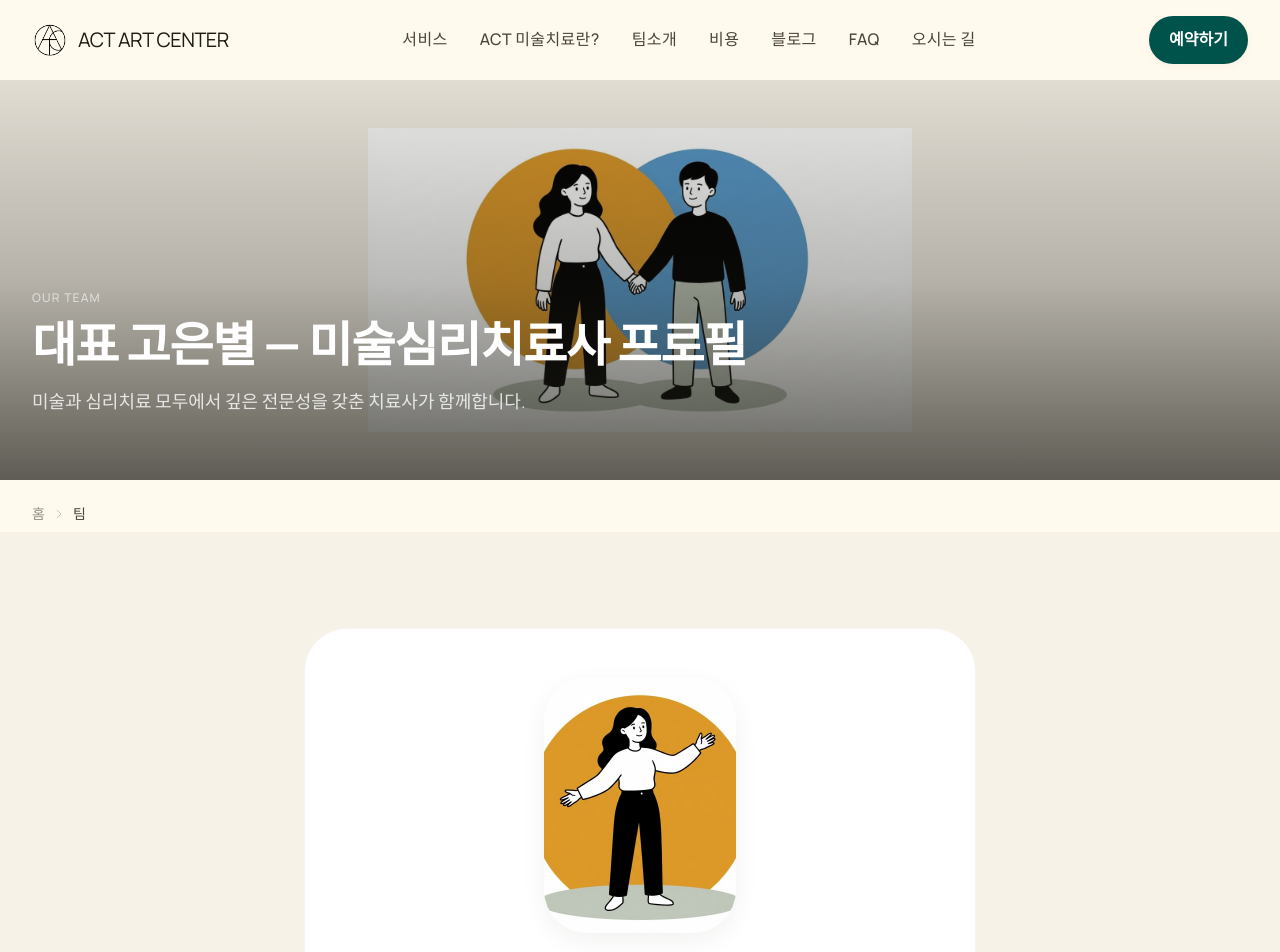
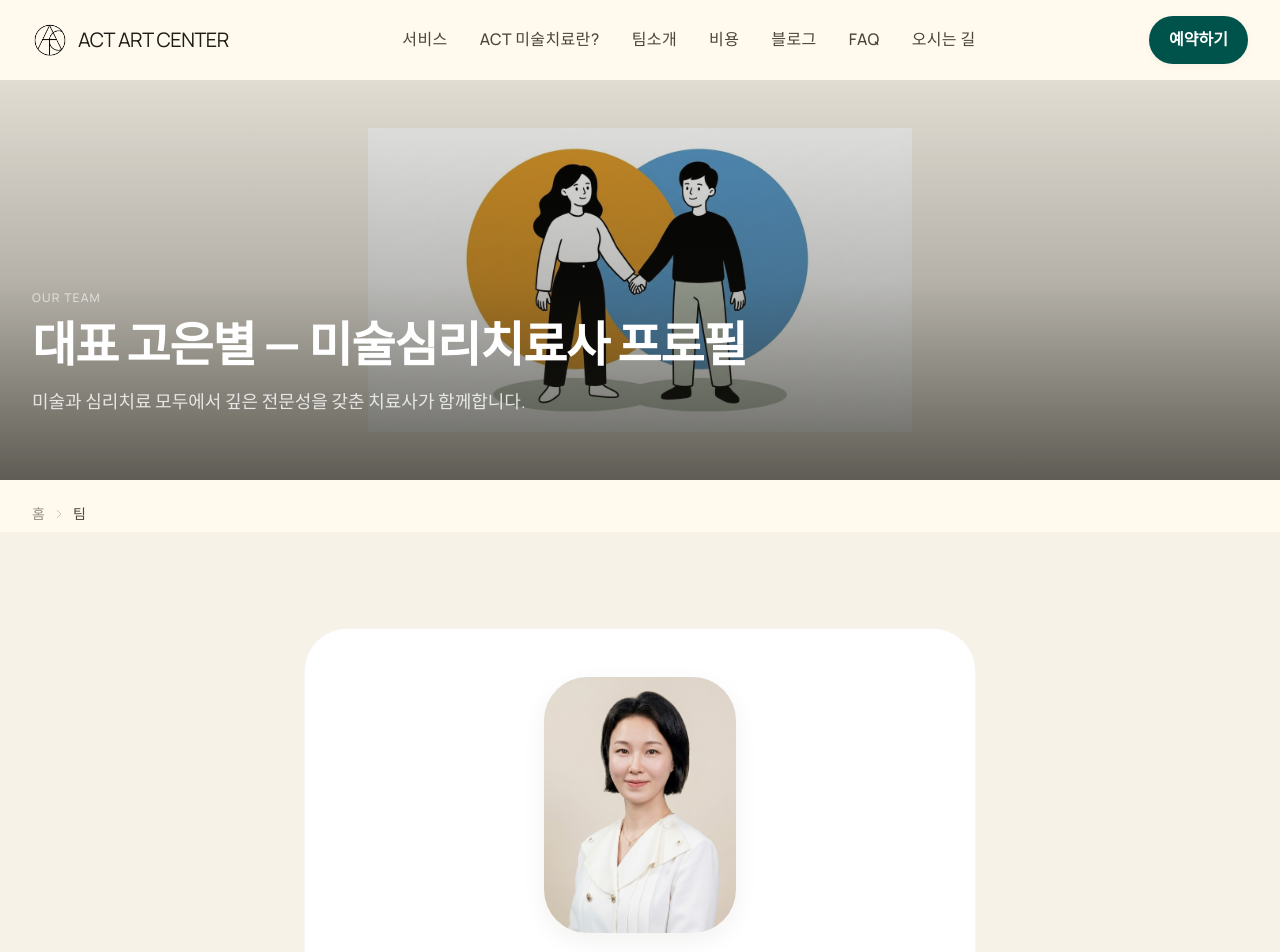
Before and after one commit to act-art-center/actartcenter.com, a Next.js app: page /team in a window 1280 px wide. Shown: the top 952 px of the page. Built offline with nearby package versions, Linux system fonts and the light colour scheme.

Commit message:
fix: restore representative profile photo

```diff
--- a/src/app/blog/[slug]/page.tsx
+++ b/src/app/blog/[slug]/page.tsx
@@ -204,7 +204,7 @@ export default async function BlogPostPage({ params }: Props) {
             {/* Author box */}
             <div className="mt-16 p-6 bg-primary-50 rounded-xl flex items-start gap-5">
               <div className="w-14 h-14 rounded-full overflow-hidden shrink-0">
-                <Image src="/characters/artty-welcome.png" alt="고은별" width={56} height={56} className="w-full h-full object-cover" />
+                <Image src="/images/team-eunbyeol.jpg" alt="고은별" width={56} height={56} className="w-full h-full object-cover" />
               </div>
               <div>
                 <p className="text-night font-semibold">
--- a/src/app/team/page.tsx
+++ b/src/app/team/page.tsx
@@ -66,7 +66,7 @@ const teamSchema = {
       jobTitle: "대표 / 미술심리치료사",
       description:
         "ACT ART CENTER 대표. 차의과학대학교 의학과 임상미술치료 박사과정, 석사. 홍익대학교 미술학 석사, 학사. 한국미술치료학회 정회원. 언어 이전의 경험을 예술로 꺼내고, 수용전념치료(ACT)로 방향을 세우는 통합 접근을 지향합니다.",
-      image: `${SITE_URL}/characters/artty-welcome.png`,
+      image: `${SITE_URL}/images/team-eunbyeol.jpg`,
       url: `${SITE_URL}/team`,
       worksFor: { "@id": `${SITE_URL}/#organization` },
       alumniOf: [
@@ -193,7 +193,7 @@ export default function TeamPage() {
               {/* Profile photo */}
               <div className="w-48 h-64 mx-auto rounded-2xl overflow-hidden shadow-[var(--shadow-md)]">
                 <Image
-                  src="/characters/artty-welcome.png"
+                  src="/images/team-eunbyeol.jpg"
                   alt="고은별 대표"
                   width={192}
                   height={256}
--- a/src/components/sections/TeamSection.tsx
+++ b/src/components/sections/TeamSection.tsx
@@ -22,7 +22,7 @@ export function TeamSection() {
             {/* Profile photo */}
             <div className="w-40 h-52 mx-auto rounded-2xl overflow-hidden shadow-[var(--shadow-md)]">
               <Image
-                src="/characters/artty-welcome.png"
+                src="/images/team-eunbyeol.jpg"
                 alt="고은별 대표"
                 width={160}
                 height={208}
```
